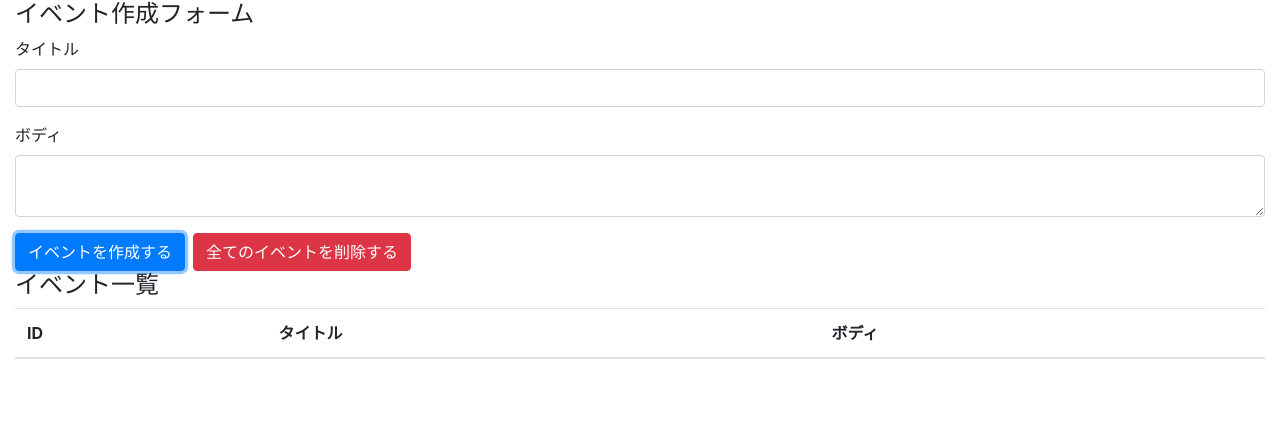
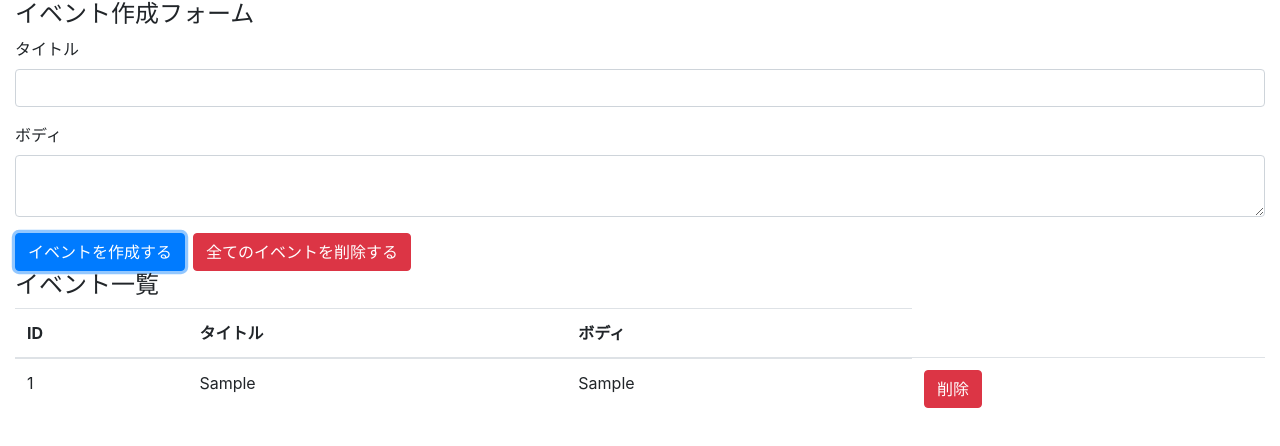
Before and after one commit to siriusjunior/react-hooks-101, a React (Create React App) app: page / in a window 1280 px wide. Both pictures are taken after typing "Sample", "Sample" into the empty fields and a click on the button "イベントを作成する". Shown: the top 446 px of the page. Built offline with nearby package versions, Linux system fonts and the light colour scheme.

Commit message:
[Add]イベント表示,イベント削除

```diff
--- a/src/components/App.js
+++ b/src/components/App.js
@@ -1,5 +1,7 @@
 import React, { useState, useReducer } from "react";
 import "bootstrap/dist/css/bootstrap.min.css";
+
+import Event from "./Event";
 import reducer from "../reducers";
 
 const App = () => {
@@ -61,7 +63,12 @@
             <th>ボディ</th>
           </tr>
         </thead>
-        <tbody></tbody>
+        <tbody>
+          {/* addEventで登録したイベントのstate=[{id: 1, title'タイトル1',body:'ボディー1'}] */}
+          {state.map((event, index) => (
+            <Event key={index} event={event} dispatch={dispatch} />
+          ))}
+        </tbody>
       </table>
     </div>
   );
--- /dev/null
+++ b/src/components/Event.js
@@ -0,0 +1,26 @@
+import React from "react";
+const Event = ({ dispatch, event }) => {
+  // Eventコンポーネントごとのクリックイベントにidが扱えるようにするために抽出
+  const id = event.id;
+  const handleClickDelete = () => {
+    dispatch({ type: "DELETE_EVENT", id });
+  };
+
+  return (
+    <tr>
+      <td>{id}</td>
+      <td>{event.title}</td>
+      <td>{event.body}</td>
+      <td>
+        <button
+          type="button"
+          className="btn btn-danger"
+          onClick={handleClickDelete}
+        >
+          削除
+        </button>
+      </td>
+    </tr>
+  );
+};
+export default Event;
--- a/src/reducers/index.js
+++ b/src/reducers/index.js
@@ -22,7 +22,8 @@
       // stateの配列に新規オブジェクトを追加
       return [...state, { id, ...event }];
     case "DELETE_EVENT":
-      return state;
+      // state内の配列をfilterして抽出して配列構築
+      return state.filter((obj) => obj.id !== action.id);
     case "DELETE_ALL_EVENTS":
       return [];
     default:
```
